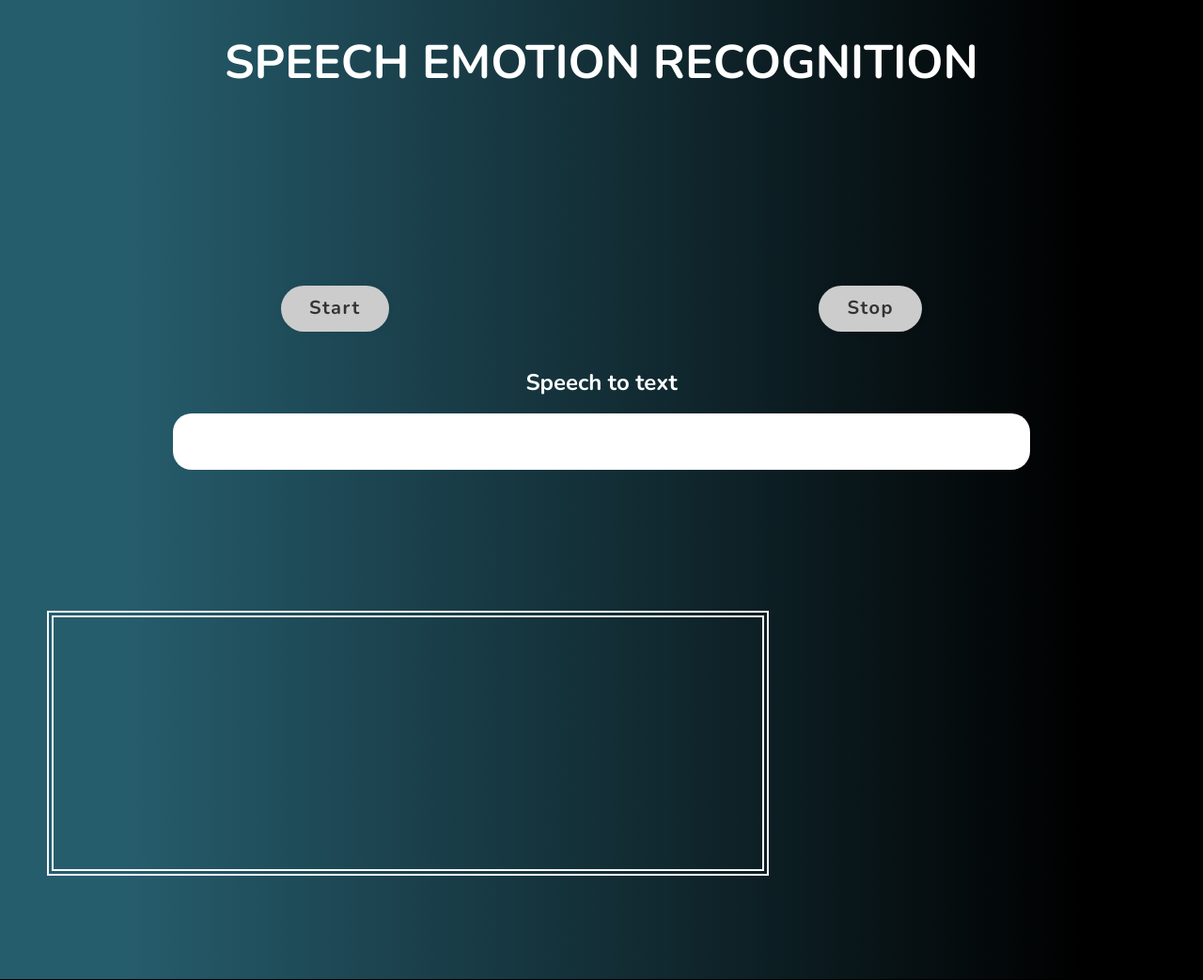
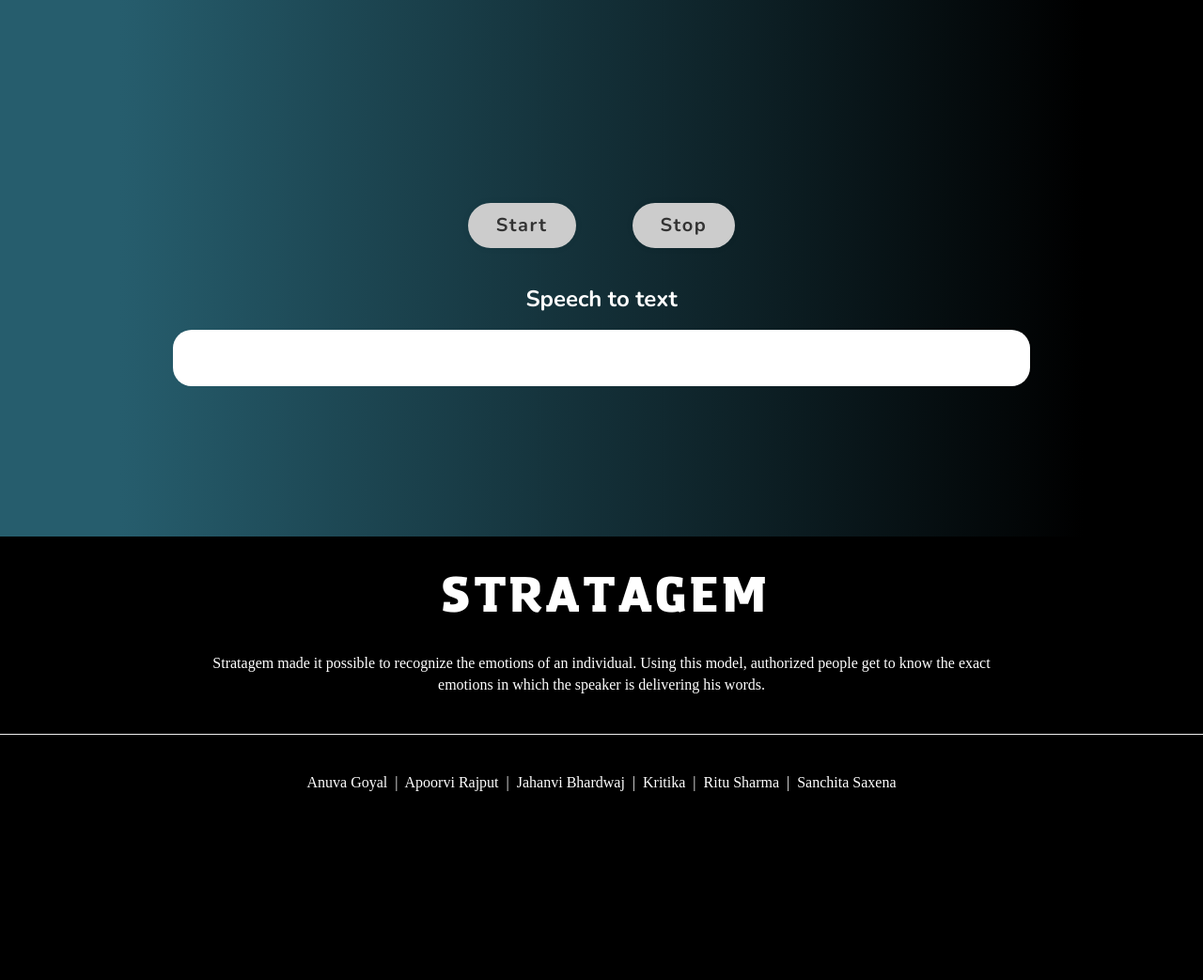
Before and after one commit to rituSharma0110/SpeechEmotionRecognitionFlaskAPI, a Flask app: page /audio/ in a window 1280 px wide. Shown: the part 140-1183 px from the top of the page at 94% size. After the commit the page ends 982 px from the top, so only its background shows below. Run offline with Flask 2, Linux system fonts and the light colour scheme; some libraries are stand-ins or nearby versions; some web fonts are replaced.

Commit message:
edited css

```diff
--- a/static/css/style.css
+++ b/static/css/style.css
@@ -18,7 +18,7 @@
     background-color: black;
     border-radius: 10px;
     padding: 7px;
-    margin: 7px;
+    margin: 7px 20px;
 }
 
 .navbar{
@@ -80,7 +80,7 @@
     font-size: 20px;
     font-weight: 900;
     transition: all .5s ease;
-    margin: auto;
+    margin: 30px;
    }
 
    .startbtn:hover {
@@ -127,25 +127,38 @@
     display: block;
     margin: 2rem auto;
   }
-  .output{
-    width: 60%;
-    border: 7px double rgb(250, 250, 250);
-    margin: 55px auto;
-    height: 282px;
-  }
-  .output h2{
+  /* .output h2{
     font-size: 50px;
     color: rgb(189, 188, 188);
     text-decoration-style: solid white;
     text-align: center;
     text-shadow: 2px 2px 4px #090909;
+  } */
 
+#anchor{
+    display: none;
+}
 
-  }
+.angry, .painful, .drunk, .stressful, .prank{
+    display: none;
+}
 
-  .output{
-    margin: 50px;
+.output{
+    text-align: center;
+    display: none;
+}
+.output h2{
+    font-size: 40px;
+    margin: 10px;
+}
+
+#output{
+    margin: 20px auto;
     color: #fff;
-    font-size: 35px;
+    font-size: 28px;
     text-align: center;
+    width: 50%;
+    border: 7px double rgb(250, 250, 250);
+    border-radius: 16px;
+    padding: 16px;
 }
--- a/static/css/try.js
+++ b/static/css/try.js
@@ -19,7 +19,9 @@
 function doneEncoding(soundBlob) {
     fetch('/predict', {method: "POST", body: soundBlob}).then(response => response.text().then(text => {
         console.log(text);
-        document.getElementById('output').innerHTML =  text;
+        document.getElementById ('result').style.display='block';
+        document.getElementById('contain').style.display='none';
+        document.getElementById('output').innerText =  text;
     }));
     recIndex++;
 }
@@ -132,7 +134,7 @@
     zeroGain.gain.value = 0.0;
     inputPoint.connect(zeroGain);
     zeroGain.connect(audioContext.destination);
-    updateAnalysers();
+    // updateAnalysers();
 }
 
 function initAudio() {
--- a/template/audio.html
+++ b/template/audio.html
@@ -8,7 +8,7 @@
     <link rel="stylesheet" href="https://maxcdn.bootstrapcdn.com/bootstrap/3.4.1/css/bootstrap.min.css">
 
     <!-- Favicon -->
-    <link href="/images/favicon.png" rel="icon">
+    <link href="/static/css/images/favicon.png" rel="icon">
 
     <!-- scripts -->
     <script src="https://ajax.googleapis.com/ajax/libs/jquery/3.6.0/jquery.min.js"></script>
@@ -135,20 +135,20 @@
     <nav class="navbar navbar-inverse">
         <div class="container-fluid">
             <div class="navbar-header">
-                <img class="logo" src="/images/logo.png" alt="logo">
+                <img class="logo" src="/static/css/images/logo.png" alt="logo">
             </div>
             <ul class="nav navbar-nav navbar-right">
-                <li><button class="btn"><a href="#">Learn More</a></button></li>
+                <li><button class="btn"><a href="/">Back to home</a></button></li>
             </ul>
         </div>
     </nav>
 
-    <div class="container">
+    <div class="container" id="contain">
         <h1 class="heading">Speech Emotion Recognition</h1>
         <canvas id="canvas"></canvas>
         <div class="startbutton">
-            <button class="startbtn" id="start-btn" onclick=' startRecording()'>Start</button>
-            <button class="startbtn" id="stop-btn" onclick='stopRecording()'>Stop</button>
+            <button class="startbtn" id="start-btn" onclick='startRecording() '>Start</button>
+            <button class="startbtn" id="stop-btn" onclick='stopRecording() '>Stop</button>
         </div>
 
         <div id="text-box" class="form-group">
@@ -165,8 +165,9 @@
     <br>
     <br>
     <br>
-    <div class="output" id="output">
-
+    <div class="output" id="result">
+        <h2>OUTPUT</h2>
+        <p id="output"></p>
     </div>
 
     <br>
@@ -174,7 +175,7 @@
     <br>
 
     <footer>
-        <img src="/images/footer_logo.PNG" alt="">
+        <img src="/static/css/images/footer_logo.PNG" alt="">
         <p>Stratagem made it possible to recognize the emotions of an individual. Using this model, authorized people
             get to know the exact emotions in which the speaker is delivering his words.
         </p>
--- a/template/index.html
+++ b/template/index.html
@@ -3,9 +3,9 @@
 <head>
 <meta name="viewport" content="width=device-width, initial-scale=1">
 <link rel="stylesheet" href="https://cdnjs.cloudflare.com/ajax/libs/font-awesome/4.7.0/css/font-awesome.min.css">
-<link rel="stylesheet" type="text/css" href="/static/header_file.css">
+<!-- <link rel="stylesheet" type="text/css" href="/static/header_file.css">
 <link rel="stylesheet" type="text/css" href="/static/footer_file.css">
-<link rel="stylesheet" type="text/css" href="/static/main.css">
+<link rel="stylesheet" type="text/css" href="/static/main.css"> -->
 <link href="https://unpkg.com/tailwindcss@^1.0/dist/tailwind.min.css" rel="stylesheet">
 </head>
     <body >
```
Also changed, not shown: static/css/main.js (+15 -95 lines), static/css/images/favicon.png (added), static/css/images/footer_logo.PNG (added), static/css/images/logo.png (added), 2 other files.
